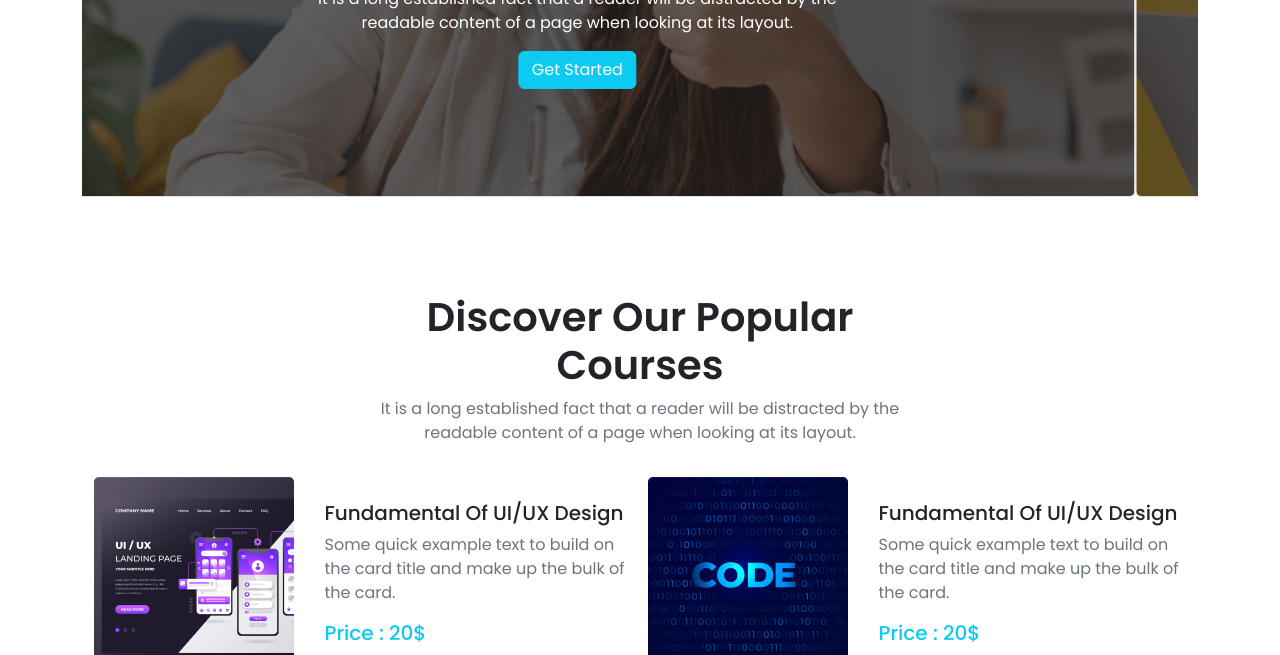
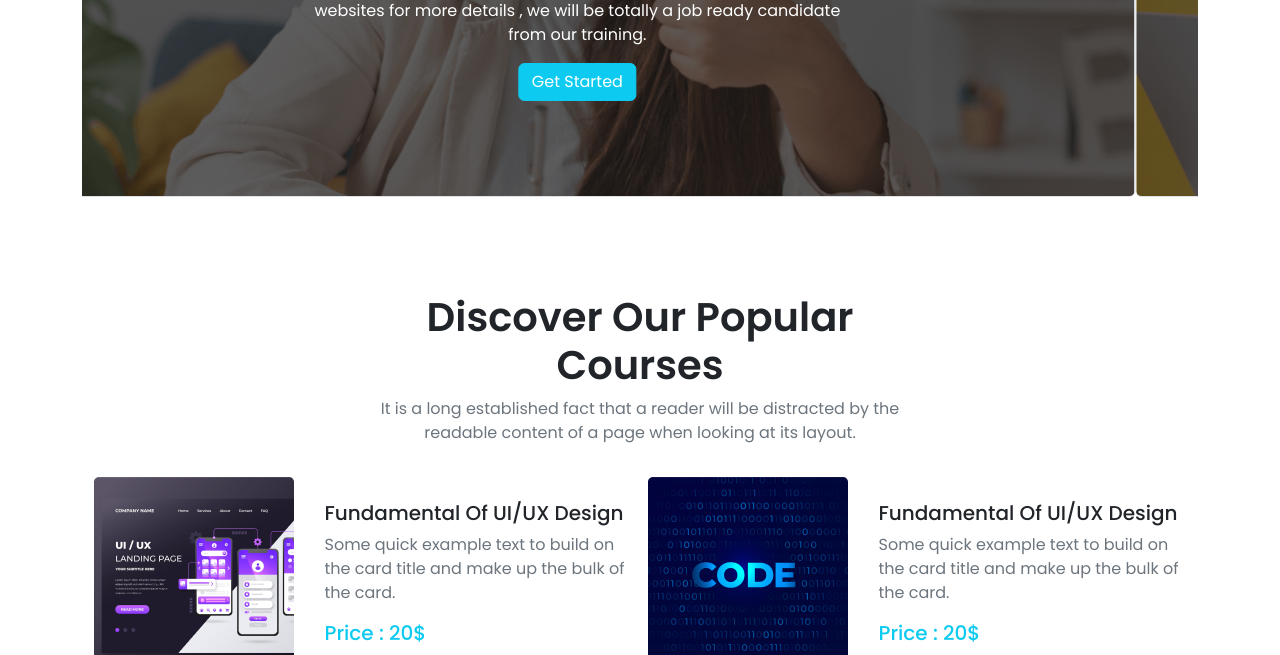
Before and after one commit to Marufhossain112/assignment-3, a plain HTML site: page index.html in a window 1280 px wide. Shown: the part 445-1100 px from the top of the page. Drawn offline with Linux system fonts and the light colour scheme.

Commit message:
everything is done , ready to launch

```diff
--- a/index.html
+++ b/index.html
@@ -56,7 +56,7 @@
                 <a class="nav-link" href="#">Follow</a>
               </li>
             </ul>
-            <div class="register-btn position-relative">
+            <div class="register-btn position-relative d-lg-none d-xl-block">
               <a href="" class="btn border border-info text-info fw-bold"
                 >Register</a
               >
@@ -83,8 +83,7 @@
                 Get Started Digital Learning
               </h1>
               <p>
-                It is a long established fact that a reader will be distracted
-                by the readable content of a page when looking at its layout.
+               We provide a quality service to our students. You can check our websites for more details , we will be totally a job ready candidate from our training.
               </p>
               <a href="" class="btn btn-info text-white">Get Started</a>
             </div>
```
